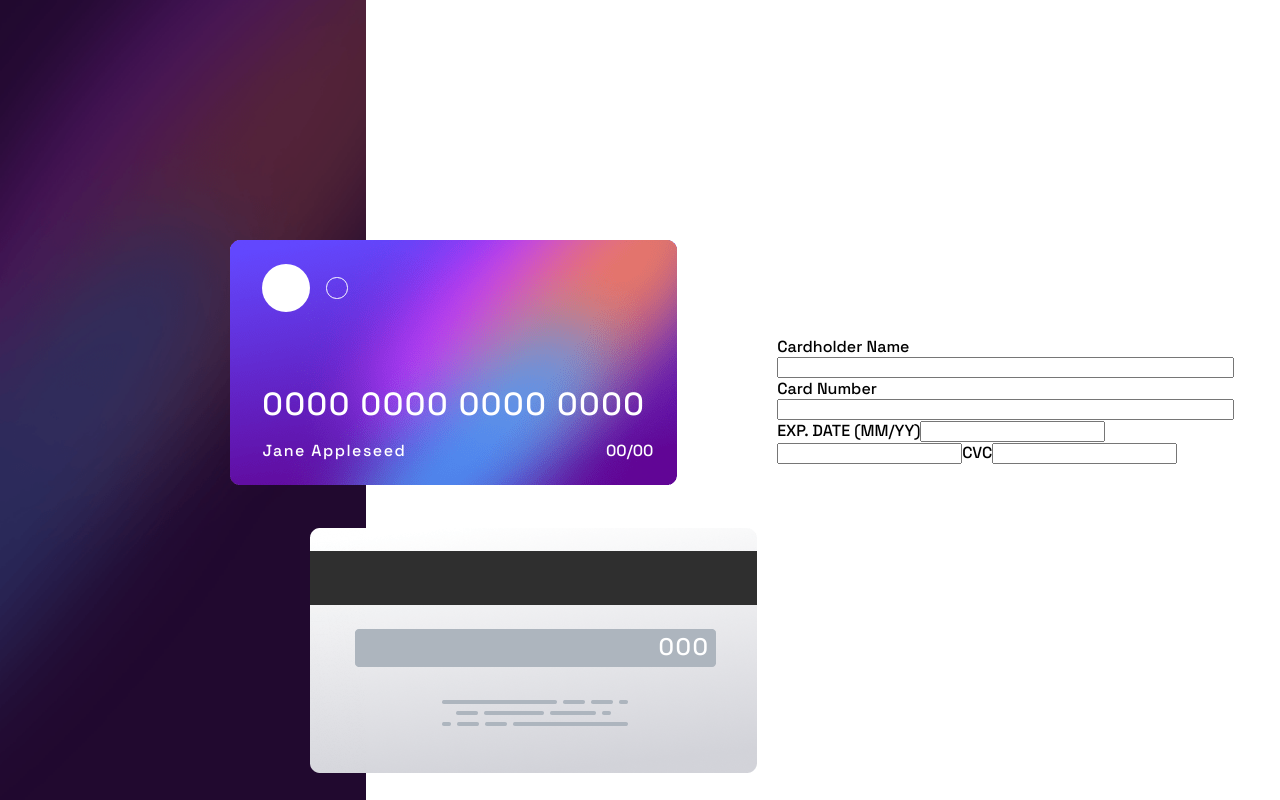
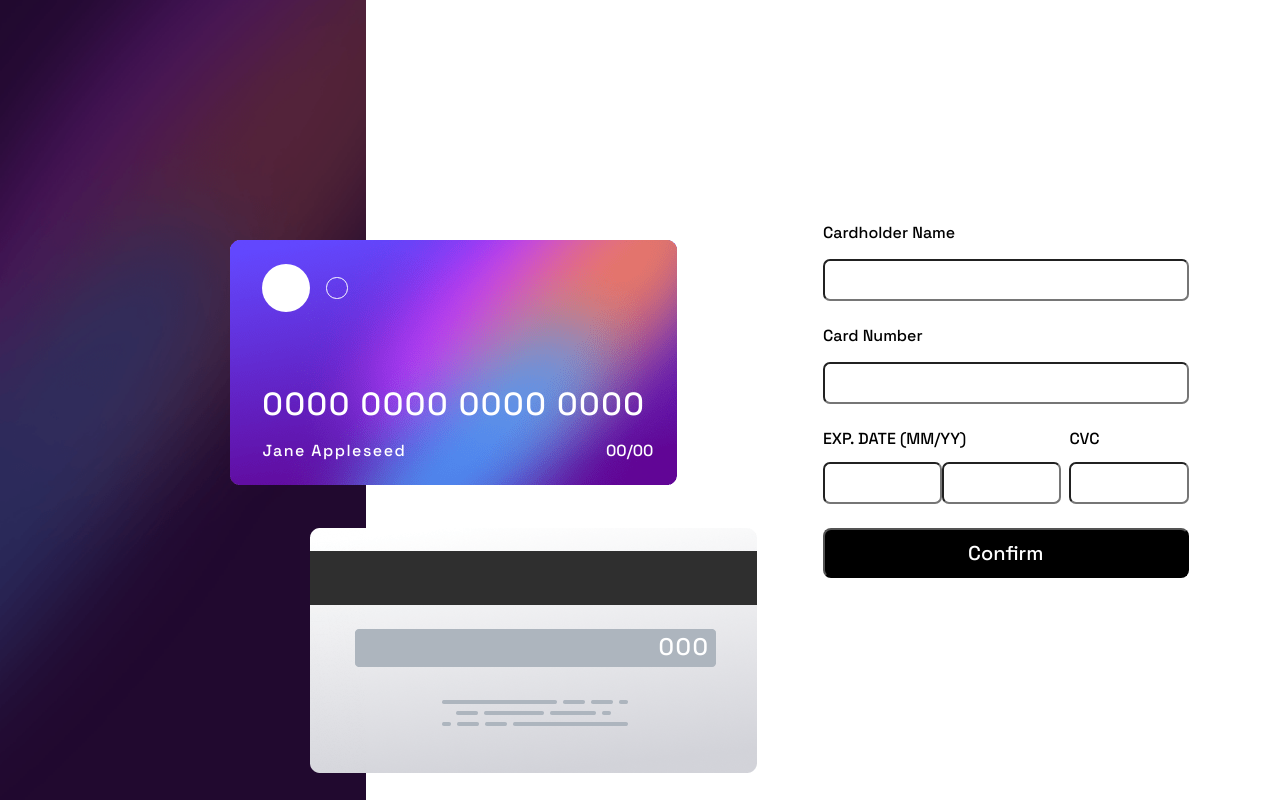
Before and after one commit to EthanAmato/InteractiveCardDetailsForm, a React (Vite) app: page / in a window 1280 px wide. Shown: the top 800 px of the page. Built offline with nearby package versions, Linux system fonts and the light colour scheme.

Commit message:
finished form styling and started validation

```diff
--- a/src/App.jsx
+++ b/src/App.jsx
@@ -2,6 +2,12 @@ import { useState } from 'react'
 import CreditCard from './components/CreditCard'
 import './styles/formStyles.scss'
 function App() {
+  function ensureSixteenDigits(e) {
+    if (e.target.value.length > 16) {
+      e.target.value = e.target.value.slice(0,16);
+    }
+  }
+
 
   return (
     <main>
@@ -15,14 +21,21 @@ function App() {
           </div>
           <div className='input full'>
             <label htmlFor="name">Card Number</label>
-            <input type="text" name='cardNumber' id='cardNumber' />
+            <input type="number" name='cardNumber' id='cardNumber' maxLength={16} onInput={(e)=>ensureSixteenDigits(e)}/>
           </div>
           <div className='input group'>
-            <label htmlFor="name">EXP. DATE (MM/YY)</label>
-            <input type="text" name='cardNumber' id='cardNumber' />
-            <input type="text" name='cardNumber' id='cardNumber' />
-            <label htmlFor="name">CVC</label>
-            <input type="text" name='cardNumber' id='cardNumber' />
+            <div>
+              <label htmlFor="name">EXP. DATE (MM/YY)</label><br />
+              <input type="text" name='cardNumber' id='cardNumber' />
+              <input type="text" name='cardNumber' id='cardNumber' />
+            </div>
+            <div>
+              <label htmlFor="name">CVC</label><br />
+              <input type="text" name='cardNumber' id='cardNumber' />
+            </div>
+          </div>
+          <div className='input full'>
+            <button type='submit'>Confirm</button>
           </div>
         </form>
         {/* <!-- Completed state start -->
--- a/src/styles/formStyles.scss
+++ b/src/styles/formStyles.scss
@@ -10,7 +10,17 @@ body {
     font-family: 'Space Grotesk', sans-serif;
 
 }
+/* Chrome, Safari, Edge, Opera */
+input::-webkit-outer-spin-button,
+input::-webkit-inner-spin-button {
+  -webkit-appearance: none;
+  margin: 0;
+}
 
+/* Firefox */
+input[type=number] {
+  -moz-appearance: textfield;
+}
 
 main {
     width: 100%;
@@ -27,14 +37,48 @@ main {
         margin: auto 0;
         form {
             display: flex;
+            gap: 1.5em;
             flex-direction: column;
             justify-content: center;
             height: 100%;
-            width: 50%;
-            margin: 0 5% 0 auto;
+            width: 40%;
+            margin: 0 10% 0 auto;
+            label {
+                margin-bottom: 1em;
+            }
+            input {
+                height: 2em;
+                padding: .5em;
+                font-size: .8em;
+                border-radius: 7px;
+            }
             div:not(.group) {
                 display: flex;
                 flex-direction: column;
+                button {
+                    background-color: black;
+                    font-family: 'Space Grotesk', sans-serif;
+                    border-radius: 8px;
+                    cursor: pointer;
+                    font-size: 1.25em;
+                    padding: .5em;
+                    color: white;
+                }
+            }
+            div.group {
+                display: flex;
+                div {
+                    display: inline;
+
+                    input {
+                        margin-top: 1em;
+                        display: inline-block;
+                        width: 8em;
+                    }
+                }
+                div:nth-child(2) {
+                    margin-left: auto;
+                }
             }
         }
     }
```
